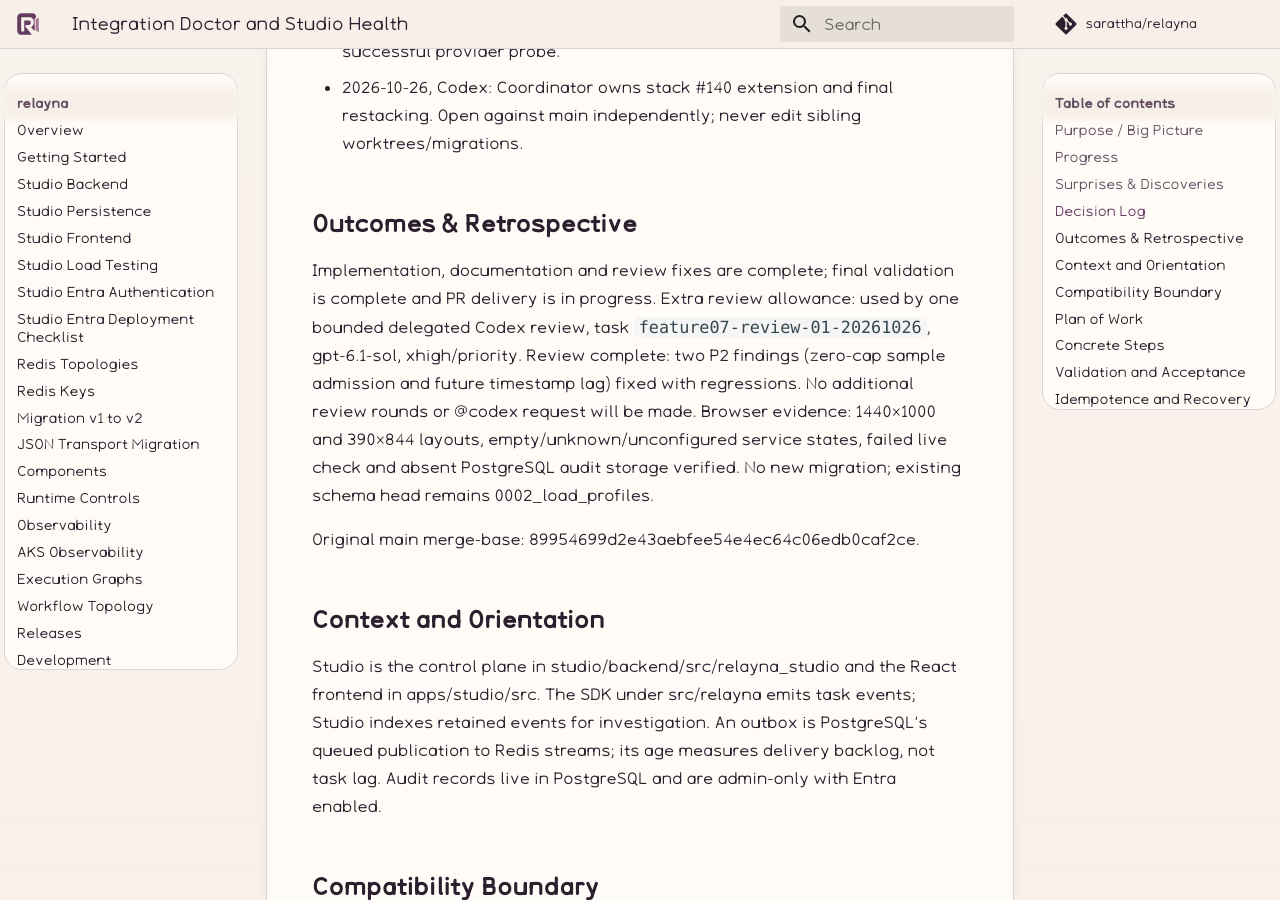
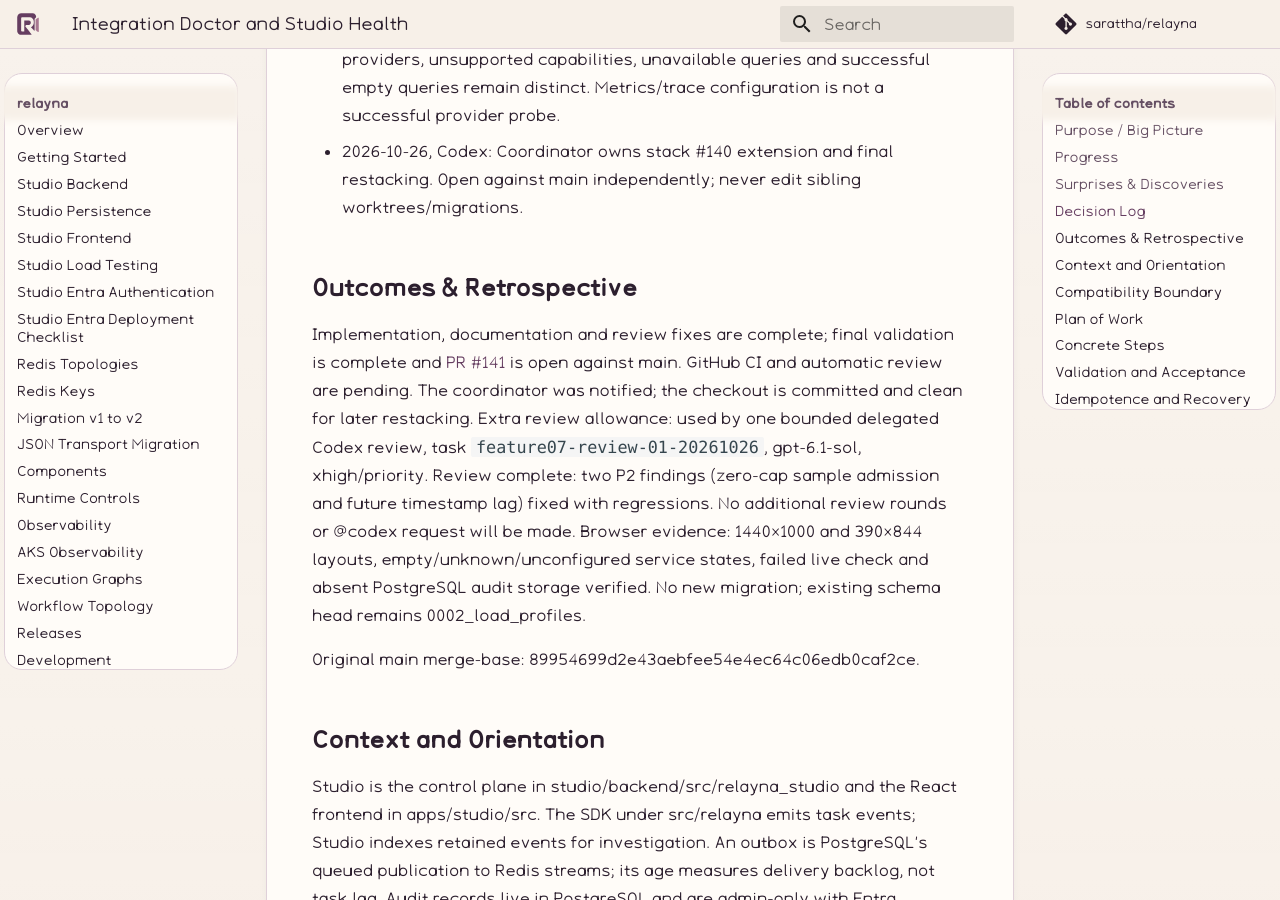
Before and after one commit to sarattha/relayna, an MkDocs documentation site: the page built from docs/execplans/07-studio-integration-doctor.md, in a window 1280 px wide and 900 px high, scrolled down 2212 px. Built offline with MkDocs 1.6.1 and Material for MkDocs 9.7.7, drawn with Linux system fonts in a browser that asks for light colours; comment, search, counter and statistics services are not loaded; some of the changed text lies outside the part shown.

Commit message:
docs: record feature 07 PR and verification handoff

```diff
--- a/docs/execplans/07-studio-integration-doctor.md
+++ b/docs/execplans/07-studio-integration-doctor.md
@@ -20,7 +20,8 @@
 - [x] (2026-10-26) Update operational docs and intentional freeze manifests.
 - [x] (2026-10-26) First mandatory verification, frontend tests/build, strict docs and desktop/mobile inspection pass; backend first pass 98.10%, frontend statements 98.00%/branches 89.20%.
 - [x] (2026-10-26) Final verification after review fixes passes: SDK 688 passed/9 skipped; backend 531 passed/22 persistence skips without service variables; full real-service backend coverage 553 passed, 98.29%; frontend 282 tests, build and coverage pass; strict docs pass.
-- [ ] Commit, push, open/link PR against main, perform one extra review, address CI and hand off to coordinator.
+- [x] (2026-10-26) Commit/push and open/link [PR #141](https://github.com/sarattha/relayna/pull/141) against main; one extra review completed and both findings fixed.
+- [ ] GitHub CI/automatic review monitoring and clean idle handoff to coordinator. Stack extension remains coordinator-owned.
 
 ## Surprises & Discoveries
 
@@ -60,7 +61,9 @@
 
 ## Outcomes & Retrospective
 
-Implementation, documentation and review fixes are complete; final validation is complete and PR delivery is in progress. Extra review allowance: used by one bounded delegated Codex review, task
+Implementation, documentation and review fixes are complete; final validation is complete and [PR #141](https://github.com/sarattha/relayna/pull/141)
+is open against main. GitHub CI and automatic review are pending. The coordinator
+was notified; the checkout is committed and clean for later restacking. Extra review allowance: used by one bounded delegated Codex review, task
 `feature07-review-01-20261026`, gpt-6.1-sol, xhigh/priority. Review complete: two P2 findings (zero-cap sample admission and future timestamp
 lag) fixed with regressions. No additional review rounds or @codex request will
 be made.
```
